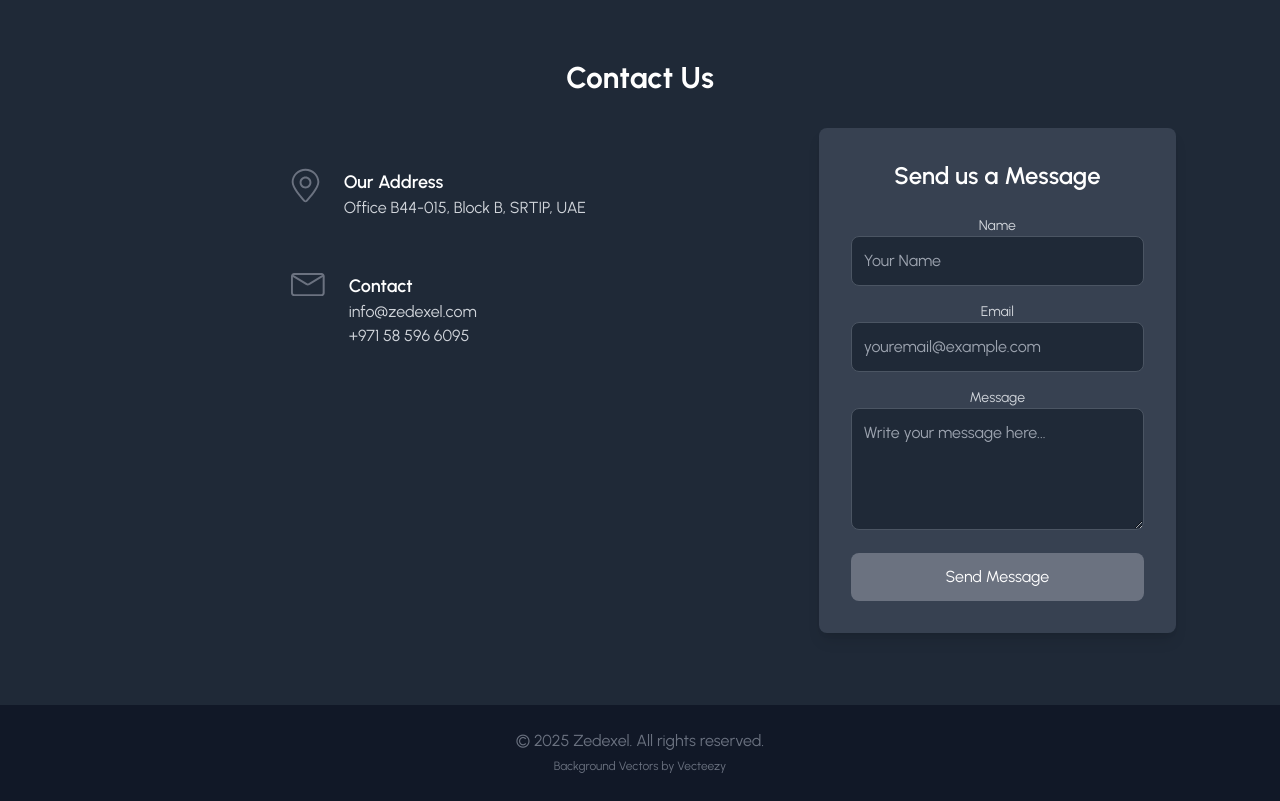
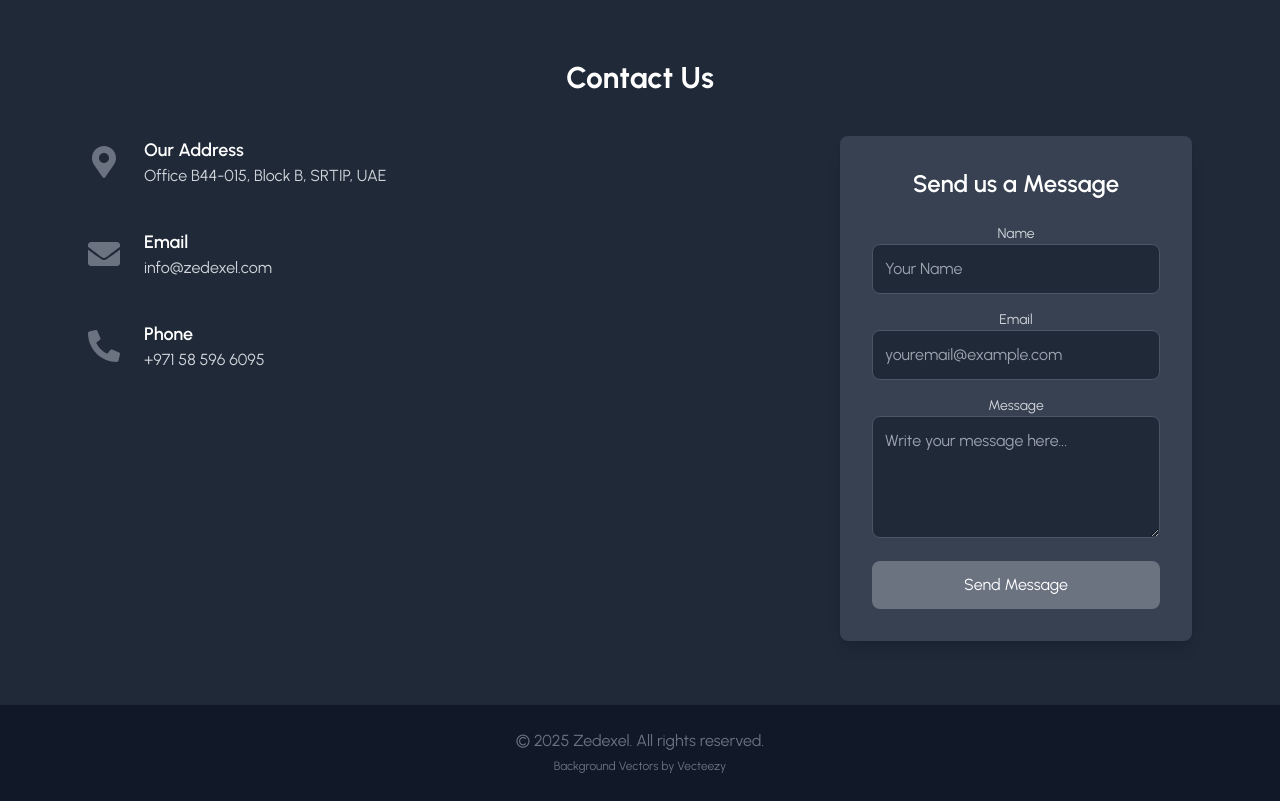
Before and after one commit to zedexel/zedexel.github.io, a React (Create React App) app: page / in a window 1280 px wide. Shown: the part 2740-3541 px from the top of the page. Built offline with nearby package versions, Linux system fonts and the light colour scheme; the HTML template or start-up script is replaced by a standard one.

Commit message:
update Contact.tsx

```diff
--- a/src/components/Contact.tsx
+++ b/src/components/Contact.tsx
@@ -1,25 +1,19 @@
-import React from "react";
+import { FaMapMarkerAlt, FaEnvelope, FaPhoneAlt } from "react-icons/fa";
 import ContactForm from "./ContactForm";
 
 const Contact = () => {
   return (
     <section id="contact" className="py-16 bg-gray-800 text-white text-center">
-      <h2 className="text-3xl font-bold mb-6">Contact Us</h2>
-      <div className="flex flex-wrap items-top justify-center max-w-6xl mx-auto px-10 py-2">
-        {/* Left Section: Contact Info */}
-        <div className="px-4 lg:w-7/12 xl:w-8/12 py-10">
-          <div className="flex flex-wrap flex-col justify-center text-left items-center space-y-5">
-            <div className="mb-8 flex w-full md:w-1/2">
+      <h2 className="text-3xl font-bold mb-10">Contact Us</h2>
+
+      <div className="max-w-6xl mx-auto px-6 flex flex-col lg:flex-row items-start justify-between gap-12">
+        {/* Left: Contact Info */}
+        <div className="lg:w-2/3 w-full">
+          <div className="flex flex-col space-y-10 text-left">
+            {/* Address */}
+            <div className="flex items-center">
               <div className="mr-6 text-gray-500 text-3xl">
-                <svg
-                    width="29"
-                    height="35"
-                    viewBox="0 0 29 35"
-                    className="fill-current"
-                  >
-                    <path d="M14.5 0.710938C6.89844 0.710938 0.664062 6.72656 0.664062 14.0547C0.664062 19.9062 9.03125 29.5859 12.6406 33.5234C13.1328 34.0703 13.7891 34.3437 14.5 34.3437C15.2109 34.3437 15.8672 34.0703 16.3594 33.5234C19.9688 29.6406 28.3359 19.9062 28.3359 14.0547C28.3359 6.67188 22.1016 0.710938 14.5 0.710938ZM14.9375 32.2109C14.6641 32.4844 14.2812 32.4844 14.0625 32.2109C11.3828 29.3125 2.57812 19.3594 2.57812 14.0547C2.57812 7.71094 7.9375 2.625 14.5 2.625C21.0625 2.625 26.4219 7.76562 26.4219 14.0547C26.4219 19.3594 17.6172 29.2578 14.9375 32.2109Z" />
-                    <path d="M14.5 8.58594C11.2734 8.58594 8.59375 11.2109 8.59375 14.4922C8.59375 17.7188 11.2187 20.3984 14.5 20.3984C17.7812 20.3984 20.4062 17.7734 20.4062 14.4922C20.4062 11.2109 17.7266 8.58594 14.5 8.58594ZM14.5 18.4297C12.3125 18.4297 10.5078 16.625 10.5078 14.4375C10.5078 12.25 12.3125 10.4453 14.5 10.4453C16.6875 10.4453 18.4922 12.25 18.4922 14.4375C18.4922 16.625 16.6875 18.4297 14.5 18.4297Z" />
-                  </svg>
+                {(FaMapMarkerAlt as any)({ size: 32 })}
               </div>
               <div>
                 <h3 className="text-lg font-semibold">Our Address</h3>
@@ -28,29 +22,33 @@ const Contact = () => {
                 </p>
               </div>
             </div>
-            <div className="mb-8 flex w-full md:w-1/2">
-              <div className="mr-6 text-gray-500 text-3xl">
-                <svg
-                    width="34"
-                    height="25"
-                    viewBox="0 0 34 25"
-                    className="fill-current"
-                  >
-                    <path d="M30.5156 0.960938H3.17188C1.42188 0.960938 0 2.38281 0 4.13281V20.9219C0 22.6719 1.42188 24.0938 3.17188 24.0938H30.5156C32.2656 24.0938 33.6875 22.6719 33.6875 20.9219V4.13281C33.6875 2.38281 32.2656 0.960938 30.5156 0.960938ZM30.5156 2.875C30.7891 2.875 31.0078 2.92969 31.2266 3.09375L17.6094 11.3516C17.1172 11.625 16.5703 11.625 16.0781 11.3516L2.46094 3.09375C2.67969 2.98438 2.89844 2.875 3.17188 2.875H30.5156ZM30.5156 22.125H3.17188C2.51562 22.125 1.91406 21.5781 1.91406 20.8672V5.00781L15.0391 12.9922C15.5859 13.3203 16.1875 13.4844 16.7891 13.4844C17.3906 13.4844 17.9922 13.3203 18.5391 12.9922L31.6641 5.00781V20.8672C31.7734 21.5781 31.1719 22.125 30.5156 22.125Z" />
-                  </svg>
+
+            {/* Email */}
+            <div className="flex items-center">
+              <div className="mr-6 text-gray-500 text-2xl">
+                {(FaEnvelope as any)({ size: 32 })}
               </div>
               <div>
-                <h3 className="text-lg font-semibold">Contact</h3>
-                <p className="text-base text-gray-300">
-                  info@zedexel.com
-                </p>
+                <h3 className="text-lg font-semibold">Email</h3>
+                <p className="text-base text-gray-300">info@zedexel.com</p>
+              </div>
+            </div>
+
+            {/* Phone */}
+            <div className="flex items-center">
+              <div className="mr-6 text-gray-500 text-2xl">
+                {(FaPhoneAlt as any)({ size: 32 })}
+              </div>
+              <div>
+                <h3 className="text-lg font-semibold">Phone</h3>
                 <p className="text-base text-gray-300">+971 58 596 6095</p>
               </div>
             </div>
           </div>
         </div>
-        {/* Right Section */}
-        <div className="w-full lg:w-5/12 xl:w-4/12">
+
+        {/* Right: Form */}
+        <div className="lg:w-1/3 w-full">
           <ContactForm />
         </div>
       </div>
```
